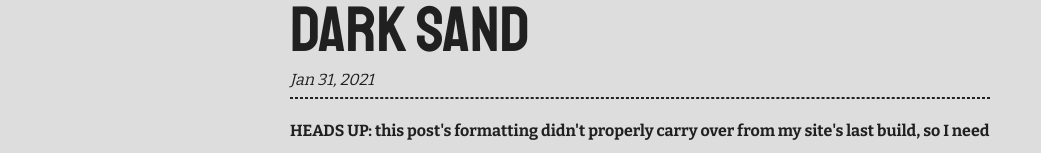
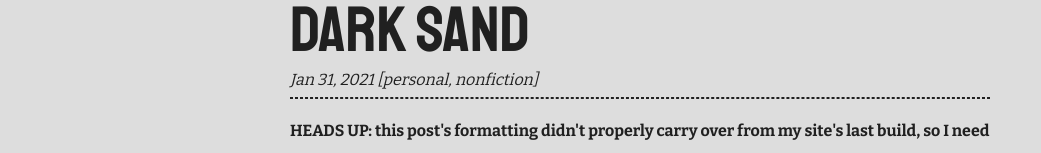
Before and after one commit to kienankb/website, a Next.js app: page /blog/dark-sand in a window 1280 px wide. Shown: the part 139-292 px from the top of the page, without its empty margins (0-1041 px from the left). Built offline with nearby package versions, Linux system fonts and the light colour scheme.

Commit message:
change tags font, display on full post

```diff
--- a/components/blog.tsx
+++ b/components/blog.tsx
@@ -25,7 +25,7 @@ const BlogPost = ({slug}: BlogPostProps) => {
     </Head>
     <div className={styles.blogContent}>
       <h1>{postMetadata?.title}</h1>
-      <em className={styles.date}>{postMetadata?.publishDate.toLocaleDateString('en-us', {month: 'short', day: 'numeric', year: 'numeric'})}</em>
+      <em className={styles.date}>{postMetadata?.publishDate.toLocaleDateString('en-us', {month: 'short', day: 'numeric', year: 'numeric'})} [{postMetadata.tagNames.join(', ')}]</em>
       <hr />
       {postMetadata?.content}
     </div>
--- a/components/styles/BlogCard.module.css
+++ b/components/styles/BlogCard.module.css
@@ -35,6 +35,6 @@
 }
 
 .tagGroup {
-  font-family: 'Rubik';
+  font-family: 'Bitter';
   font-size: 12px;
 }
```
